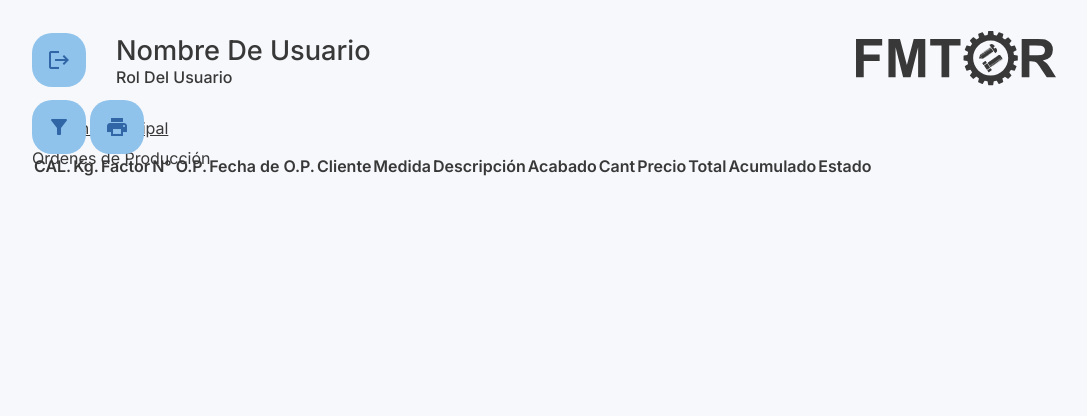
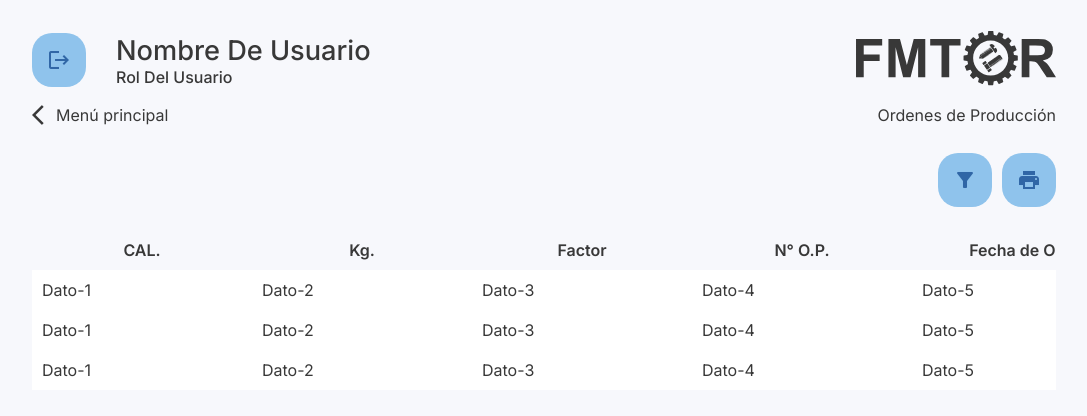
Before and after one commit to angeldavid06/scp_fmtor, a PHP site: page /scp_fmtor/views/ordenes.html in a window 1280 px wide. Shown: the top 416 px of the page, without its empty margins (96-1183 px from the left). Run offline with PHP 8.4, Linux system fonts and the light colour scheme; lists and menus that the app fills with data are empty.

Commit message:
2021-09-06 04:56 pm Cambios en la vista ordenes.html

```diff
--- a/public/css/styles.css
+++ b/public/css/styles.css
@@ -520,6 +520,10 @@ header {
     padding: 30px 0px;
 }
 
+.main header {
+    grid-template: 1fr 30px / 1fr 200px;
+}
+
 header .info {
     width: 100%;
     grid-column: 1 / 2;
@@ -555,6 +559,35 @@ header .logo {
 header .logo svg {
     width: 100%;
     height: 100%;
+}
+
+header .ubicacion {
+    grid-column: 1 / 3;
+    display: flex;
+    justify-content: space-between;
+    align-items: center;
+    align-content: center;
+}
+
+header .ubicacion div {
+    width: 50%;
+}
+
+header .ubicacion .left a {
+    display: flex;
+    align-items: center;
+    align-content: center;
+    text-decoration: none;
+}
+
+header .ubicacion .right p {
+    width: 100%;
+    text-align: right;
+}
+
+.main main {
+    display: grid;
+    grid-template-rows: 80px 1fr;
 }
 
 main h3 {
@@ -602,6 +635,49 @@ main nav a:focus i {
 main nav a .icon {
     padding: 0px 40px 0px 0px;
     font-size: 60px;
+}
+
+main .options {
+    width: 100%;
+    padding: 0px 0px 20px 0px;
+    display: flex;
+    justify-content: flex-end;
+    align-items: center;
+    align-content: center;
+}
+
+main .options button {
+    display: inline-block;
+    margin-left: 10px;
+}
+
+main .tabla {
+    width: 100%;
+    overflow: auto;
+}
+
+main .tabla table {
+    width: 300px;
+    border-collapse: collapse;
+}
+
+main .tabla table th {
+    min-width: 220px;
+}
+
+main .tabla table thead th,
+main .tabla table tbody td {
+    padding: 10px;
+}
+
+main .tabla table tbody td {
+    background-color: var(--background-content);
+}
+
+main .tabla table tbody tr {
+    border-radius: var(--border-radius);
+    padding: 10px;
+    margin: 10px;
 }
 
 main .filtrar,
@@ -750,7 +826,7 @@ main .ingresar .contenedor_actualizar .btn-cancel {
         width: 80%;
         max-width: 80%;
         grid-template-columns: 1fr;
-        grid-template-rows: 100px 1fr;
+        grid-template-rows: 150px 1fr;
     }
 
     .card-sm {
--- a/views/ordenes.html
+++ b/views/ordenes.html
@@ -72,17 +72,15 @@
                         <a href="http://192.168.0.43/scp_fmtor/?controller=usuariosController&action=menu"
                             class="regresar"><i class="material-icons">arrow_back_ios</i>Menú principal</a>
                     </div>
-                    <div class="rigth">
+                    <div class="right">
                         <p>Ordenes de Producción</p>
                     </div>
                 </div>
             </header>
             <main>
                 <div class="options">
-                    <div class="right">
-                        <button class="btn-icon btn_filtrar_open material-icons">filter_alt</button>
-                        <button class="btn-icon material-icons">print</button>
-                    </div>
+                    <button class="btn-icon btn_filtrar_open material-icons">filter_alt</button>
+                    <button class="btn-icon material-icons">print</button>
                 </div>
                 <div class="tabla">
                     <table>
@@ -103,6 +101,54 @@
                             <th>Estado</th>
                         </thead>
                         <tbody class="body">
+                            <tr>
+                                <td>Dato-1</td>
+                                <td>Dato-2</td>
+                                <td>Dato-3</td>
+                                <td>Dato-4</td>
+                                <td>Dato-5</td>
+                                <td>Dato-6</td>
+                                <td>Dato-7</td>
+                                <td>Dato-8</td>
+                                <td>Dato-9</td>
+                                <td>Dato-10</td>
+                                <td>Dato-11</td>
+                                <td>Dato-12</td>
+                                <td>Dato-13</td>
+                                <td>Dato-14</td>
+                            </tr>
+                            <tr>
+                                <td>Dato-1</td>
+                                <td>Dato-2</td>
+                                <td>Dato-3</td>
+                                <td>Dato-4</td>
+                                <td>Dato-5</td>
+                                <td>Dato-6</td>
+                                <td>Dato-7</td>
+                                <td>Dato-8</td>
+                                <td>Dato-9</td>
+                                <td>Dato-10</td>
+                                <td>Dato-11</td>
+                                <td>Dato-12</td>
+                                <td>Dato-13</td>
+                                <td>Dato-14</td>
+                            </tr>
+                            <tr>
+                                <td>Dato-1</td>
+                                <td>Dato-2</td>
+                                <td>Dato-3</td>
+                                <td>Dato-4</td>
+                                <td>Dato-5</td>
+                                <td>Dato-6</td>
+                                <td>Dato-7</td>
+                                <td>Dato-8</td>
+                                <td>Dato-9</td>
+                                <td>Dato-10</td>
+                                <td>Dato-11</td>
+                                <td>Dato-12</td>
+                                <td>Dato-13</td>
+                                <td>Dato-14</td>
+                            </tr>
                         </tbody>
                     </table>
                 </div>
```
